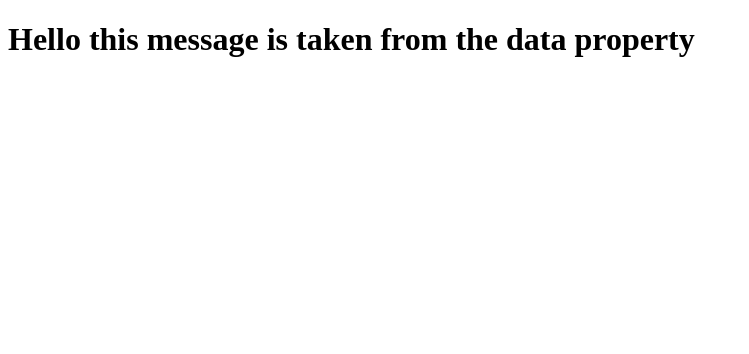
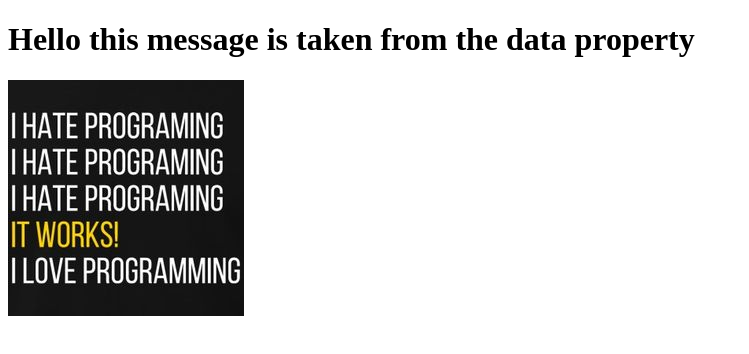
Before and after one commit to RiccardoB97/vue-hello, a plain HTML site: page index.html in a window 1280 px wide. Shown: the whole page, without its empty margins (0-749 px from the left). Drawn offline with nearby package versions, Linux system fonts and the light colour scheme.

Commit message:
Add image using :src

```diff
--- a/index.html
+++ b/index.html
@@ -10,6 +10,7 @@
 <body>
     <div id="root">
         <h1>{{message}}</h1>
+        <img :src="image">
     </div>
 
 
--- a/main.js
+++ b/main.js
@@ -3,7 +3,8 @@ let root = new Vue(
         el: '#root',
 
         data: {
-            message: "Hello this message is taken from the data property"
+            message: "Hello this message is taken from the data property",
+            image: "./img/meme.jpeg"
         }
     }
 )
```
Also changed, not shown: img/meme.jpeg (added).
